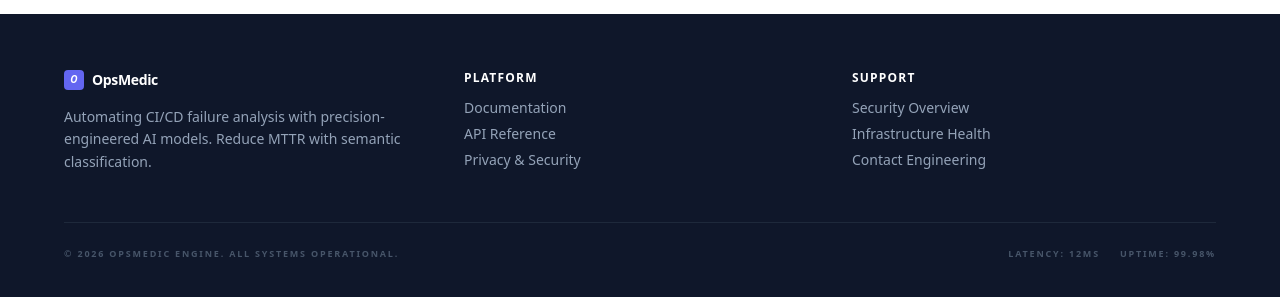
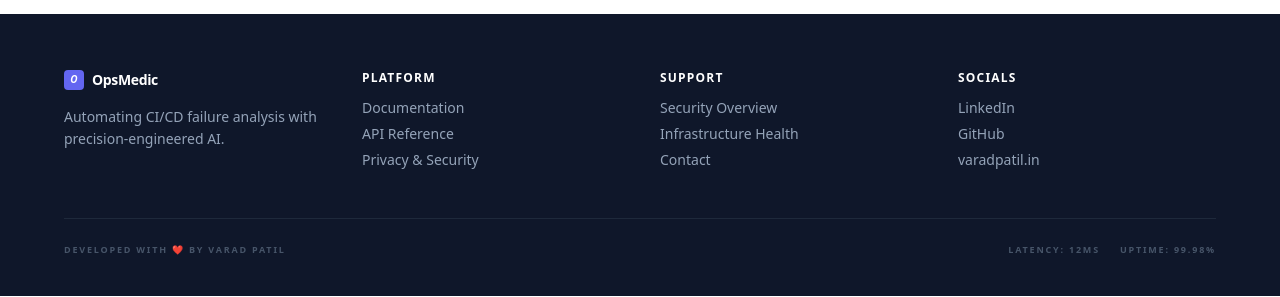
Before and after one commit to varadrz/OpsMedic, a Next.js app in the folder frontend/: page / in a window 1280 px wide. Shown: the part 933-1230 px from the top of the page. Built offline with nearby package versions, Linux system fonts and the light colour scheme; no server answers.

Commit message:
final: socials, footer redesign, contact page update, developed by Varad Patil

```diff
--- a/frontend/src/app/page.tsx
+++ b/frontend/src/app/page.tsx
@@ -214,16 +214,15 @@ export default function Home() {
       {/* Footer */}
       <footer className="bg-slate-900 text-slate-400 pt-14 pb-10 px-6">
         <div className="max-w-6xl mx-auto">
-          <div className="grid grid-cols-1 md:grid-cols-3 gap-12 mb-12">
+          <div className="grid grid-cols-1 md:grid-cols-4 gap-10 mb-12">
             <div className="space-y-4">
               <div className="flex items-center space-x-2">
                 <div className="w-5 h-5 bg-indigo-500 rounded flex items-center justify-center text-white font-bold text-[10px] italic">O</div>
                 <span className="text-sm font-bold text-white tracking-tight">OpsMedic</span>
               </div>
-              <p className="text-sm leading-relaxed">Automating CI/CD failure analysis with precision-engineered AI models. Reduce MTTR with semantic classification.</p>
+              <p className="text-sm leading-relaxed">Automating CI/CD failure analysis with precision-engineered AI.</p>
             </div>
 
-            <div className="grid grid-cols-2 gap-6 md:col-span-2">
             <div className="space-y-3">
               <h4 className="font-bold text-white text-xs uppercase tracking-widest">Platform</h4>
               <ul className="space-y-1.5 text-sm">
@@ -237,14 +236,21 @@ export default function Home() {
               <ul className="space-y-1.5 text-sm">
                 <li className="cursor-pointer hover:text-white transition-colors" onClick={() => setView('security')}>Security Overview</li>
                 <li className="cursor-pointer hover:text-white transition-colors" onClick={() => setView('infrastructure')}>Infrastructure Health</li>
-                  <li className="cursor-pointer hover:text-white transition-colors" onClick={() => setView('contact')}>Contact Engineering</li>
+                <li className="cursor-pointer hover:text-white transition-colors" onClick={() => setView('contact')}>Contact</li>
               </ul>
             </div>
+            <div className="space-y-3">
+              <h4 className="font-bold text-white text-xs uppercase tracking-widest">Socials</h4>
+              <ul className="space-y-1.5 text-sm">
+                <li><a href="https://www.linkedin.com/in/varadpatil665/" target="_blank" rel="noopener noreferrer" className="hover:text-white transition-colors">LinkedIn</a></li>
+                <li><a href="https://github.com/varadrz" target="_blank" rel="noopener noreferrer" className="hover:text-white transition-colors">GitHub</a></li>
+                <li><a href="http://varadpatil.in/" target="_blank" rel="noopener noreferrer" className="hover:text-white transition-colors">varadpatil.in</a></li>
+              </ul>
             </div>
           </div>
 
           <div className="flex flex-col md:flex-row justify-between items-center border-t border-slate-800 pt-6 text-[9px] uppercase font-bold tracking-[0.2em] text-slate-600">
-            <p>© 2026 OpsMedic Engine. All systems operational.</p>
+            <p>Developed with ❤️ by Varad Patil</p>
             <div className="flex space-x-5 mt-3 md:mt-0">
               <span>Latency: 12ms</span>
               <span>Uptime: 99.98%</span>
--- a/frontend/src/components/InfoPages.tsx
+++ b/frontend/src/components/InfoPages.tsx
@@ -222,16 +222,35 @@ export default function InfoPages({ view, onBack }: InfoPagesProps) {
                         <h3 className="text-sm font-bold text-slate-900 mb-1">Bug Reports & Feature Requests</h3>
                         <p>
                             If you encounter a bug or have a feature request, please open an issue on the
-                            <a href="https://github.com" className="text-indigo-600 hover:underline ml-1 font-medium" target="_blank" rel="noopener noreferrer">GitHub Repository</a>.
+                            <a href="https://github.com/varadrz" className="text-indigo-600 hover:underline ml-1 font-medium" target="_blank" rel="noopener noreferrer">GitHub Repository</a>.
                             We actively monitor and triage all incoming issues.
                         </p>
                     </section>
                     <section>
-                        <h3 className="text-sm font-bold text-slate-900 mb-1">Enterprise Support</h3>
-                        <p>
-                            For enterprise deployment assistance, custom model training, or dedicated support,
-                            reach out via email at <span className="text-indigo-600 font-medium">engineering@opsmedic.ai</span>.
-                        </p>
+                        <h3 className="text-sm font-bold text-slate-900 mb-3">Socials</h3>
+                        <div className="flex flex-col space-y-2">
+                            <a href="https://www.linkedin.com/in/varadpatil665/" target="_blank" rel="noopener noreferrer" className="flex items-center space-x-3 p-3 bg-slate-50 rounded border border-slate-100 hover:border-indigo-300 transition-colors group">
+                                <span className="text-lg">💼</span>
+                                <div>
+                                    <p className="text-xs font-bold text-slate-900 group-hover:text-indigo-600 transition-colors">LinkedIn</p>
+                                    <p className="text-[10px] text-slate-400">linkedin.com/in/varadpatil665</p>
+                                </div>
+                            </a>
+                            <a href="https://github.com/varadrz" target="_blank" rel="noopener noreferrer" className="flex items-center space-x-3 p-3 bg-slate-50 rounded border border-slate-100 hover:border-indigo-300 transition-colors group">
+                                <span className="text-lg">🐙</span>
+                                <div>
+                                    <p className="text-xs font-bold text-slate-900 group-hover:text-indigo-600 transition-colors">GitHub</p>
+                                    <p className="text-[10px] text-slate-400">github.com/varadrz</p>
+                                </div>
+                            </a>
+                            <a href="http://varadpatil.in/" target="_blank" rel="noopener noreferrer" className="flex items-center space-x-3 p-3 bg-slate-50 rounded border border-slate-100 hover:border-indigo-300 transition-colors group">
+                                <span className="text-lg">🌐</span>
+                                <div>
+                                    <p className="text-xs font-bold text-slate-900 group-hover:text-indigo-600 transition-colors">Personal Website</p>
+                                    <p className="text-[10px] text-slate-400">varadpatil.in</p>
+                                </div>
+                            </a>
+                        </div>
                     </section>
                     <section>
                         <h3 className="text-sm font-bold text-slate-900 mb-1">Contributing</h3>
```
Also changed, not shown: 2 other files (tests, documents, lock files or other folders). Lines whose indentation alone changed are shown as unchanged.
